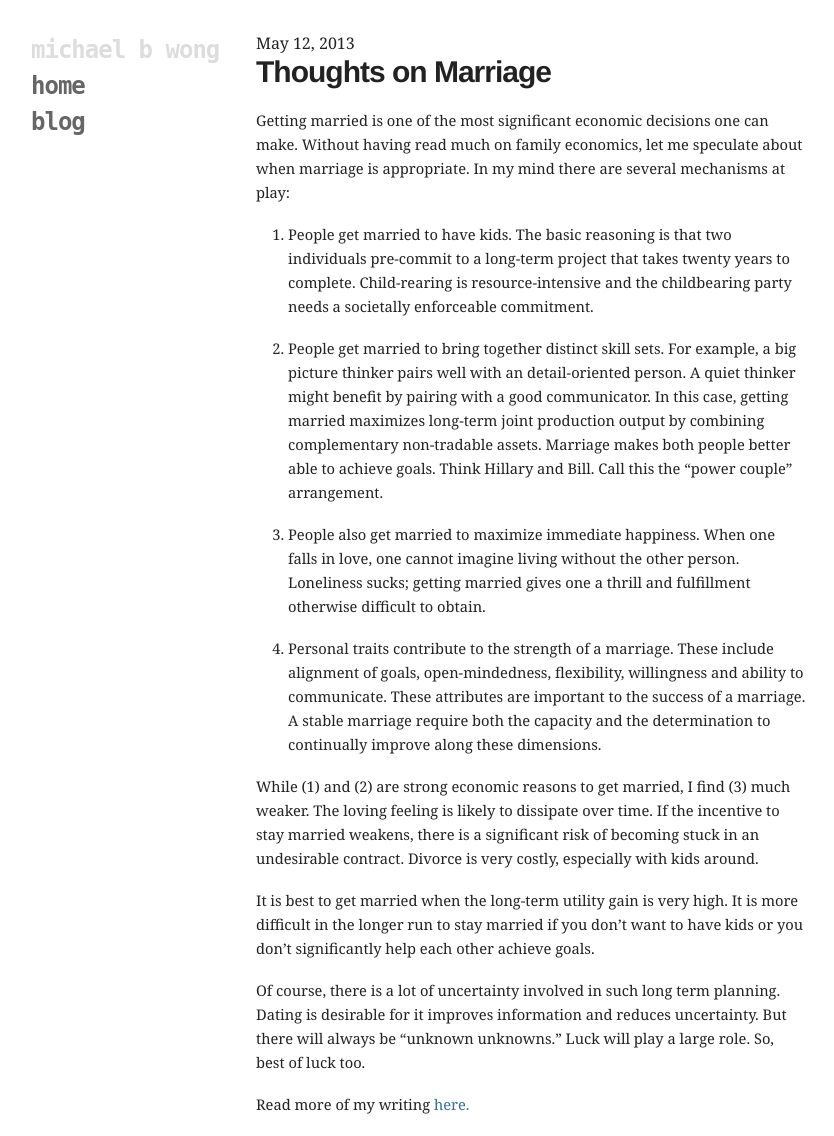
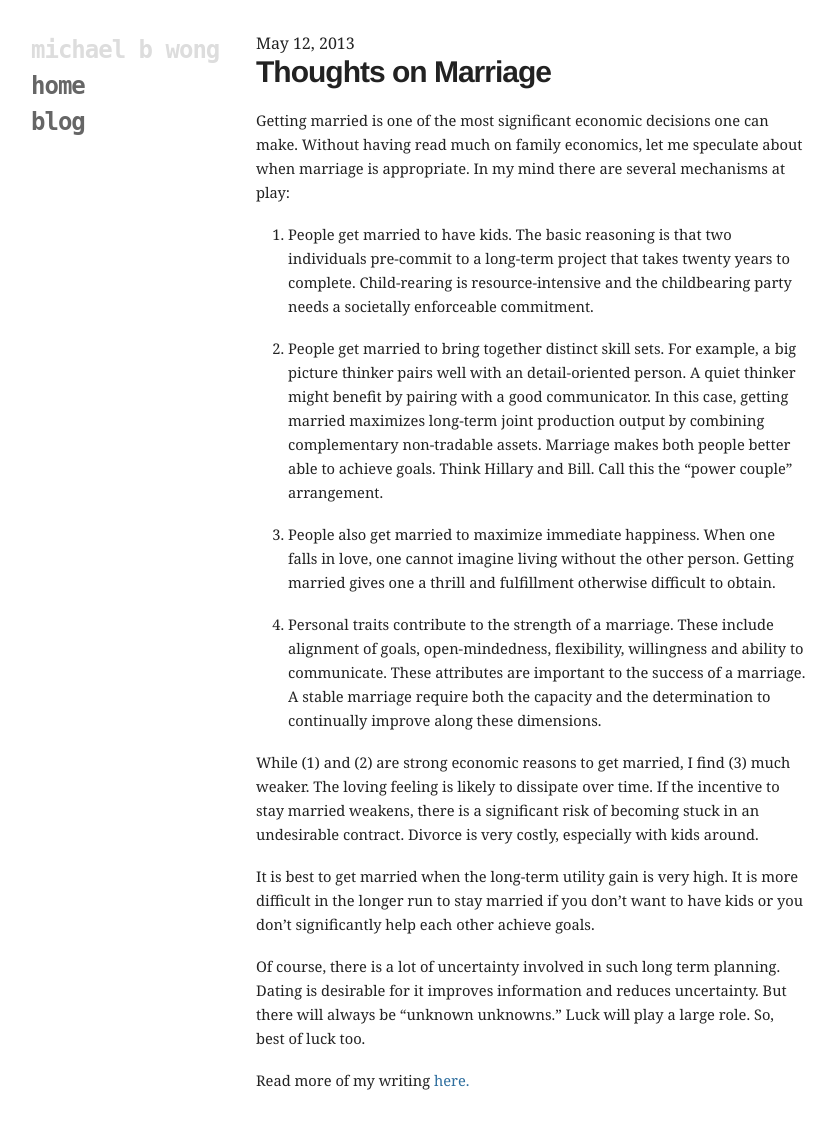
Before and after one commit to mbwong/mbwong.github.com, a Jekyll site: the page built from _posts/2013-05-12-thoughts-on-marriage.md, in a window 1280 px wide. Shown: the whole page, without its empty margins (94-928 px from the left). Built offline with Jekyll 4.4.1, drawn with Linux system fonts in a browser that asks for light colours; after the commit the page ends 1112 px from its top, so only the background shows below that.

Commit message:
Update 2013-05-12-thoughts-on-marriage.md

```diff
--- a/_posts/2013-05-12-thoughts-on-marriage.md
+++ b/_posts/2013-05-12-thoughts-on-marriage.md
@@ -12,7 +12,7 @@
 
 2. People get married to bring together distinct skill sets. For example, a big picture thinker pairs well with an detail-oriented person. A quiet thinker might benefit by pairing with a good communicator. In this case, getting married  maximizes long-term joint production output by combining complementary non-tradable assets. Marriage makes both people better able to achieve goals. Think Hillary and Bill. Call this the "power couple" arrangement.
 
-3. People also get married to maximize immediate happiness. When one falls in love, one cannot imagine living without the other person. Loneliness sucks; getting married gives one a thrill and fulfillment otherwise difficult to obtain.
+3. People also get married to maximize immediate happiness. When one falls in love, one cannot imagine living without the other person. Getting married gives one a thrill and fulfillment otherwise difficult to obtain.
 
 4. Personal traits contribute to the strength of a marriage. These include alignment of goals, open-mindedness, flexibility, willingness and ability to communicate. These attributes are important to the success of a marriage. A stable marriage require both the capacity and the determination to continually improve along these dimensions.
 
```
